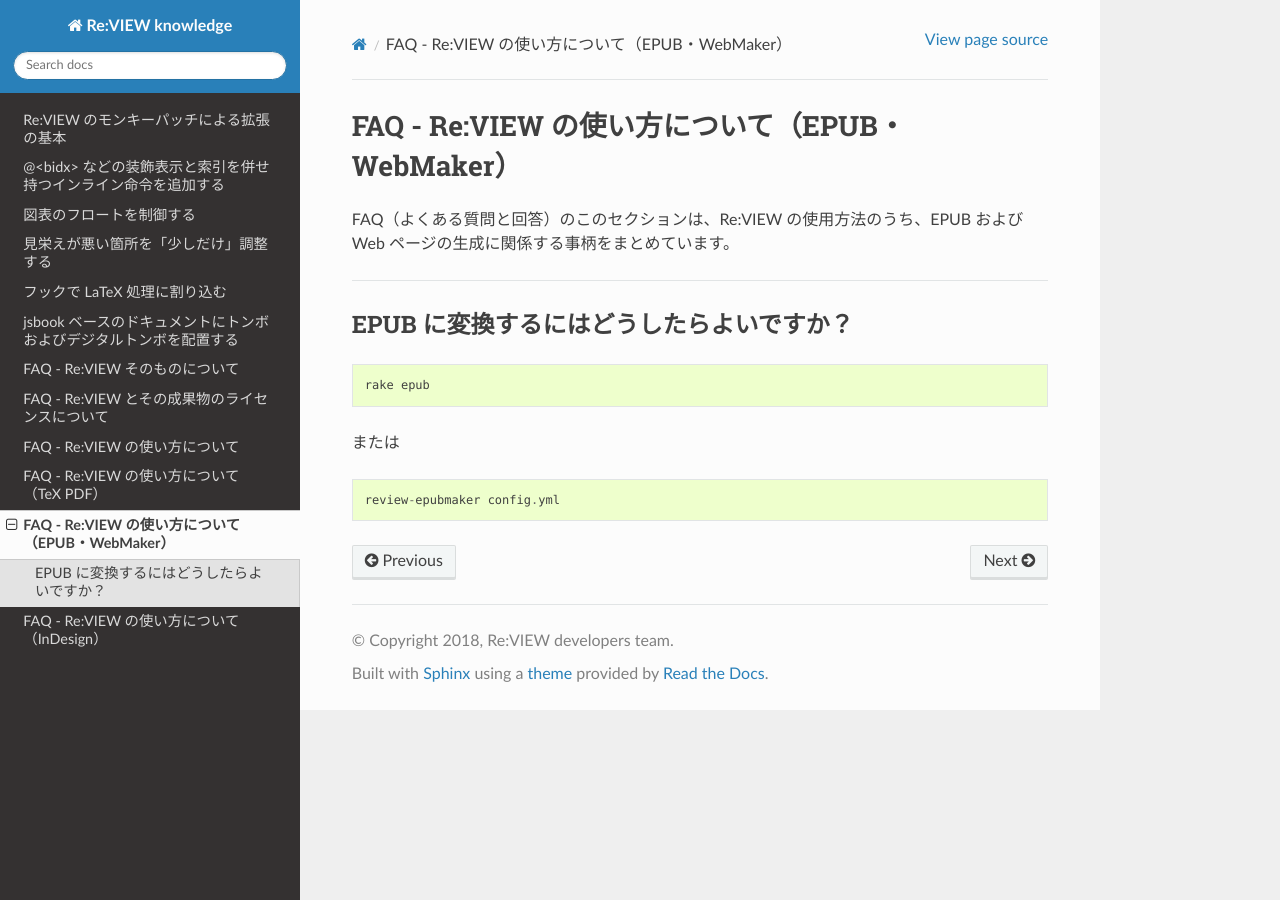
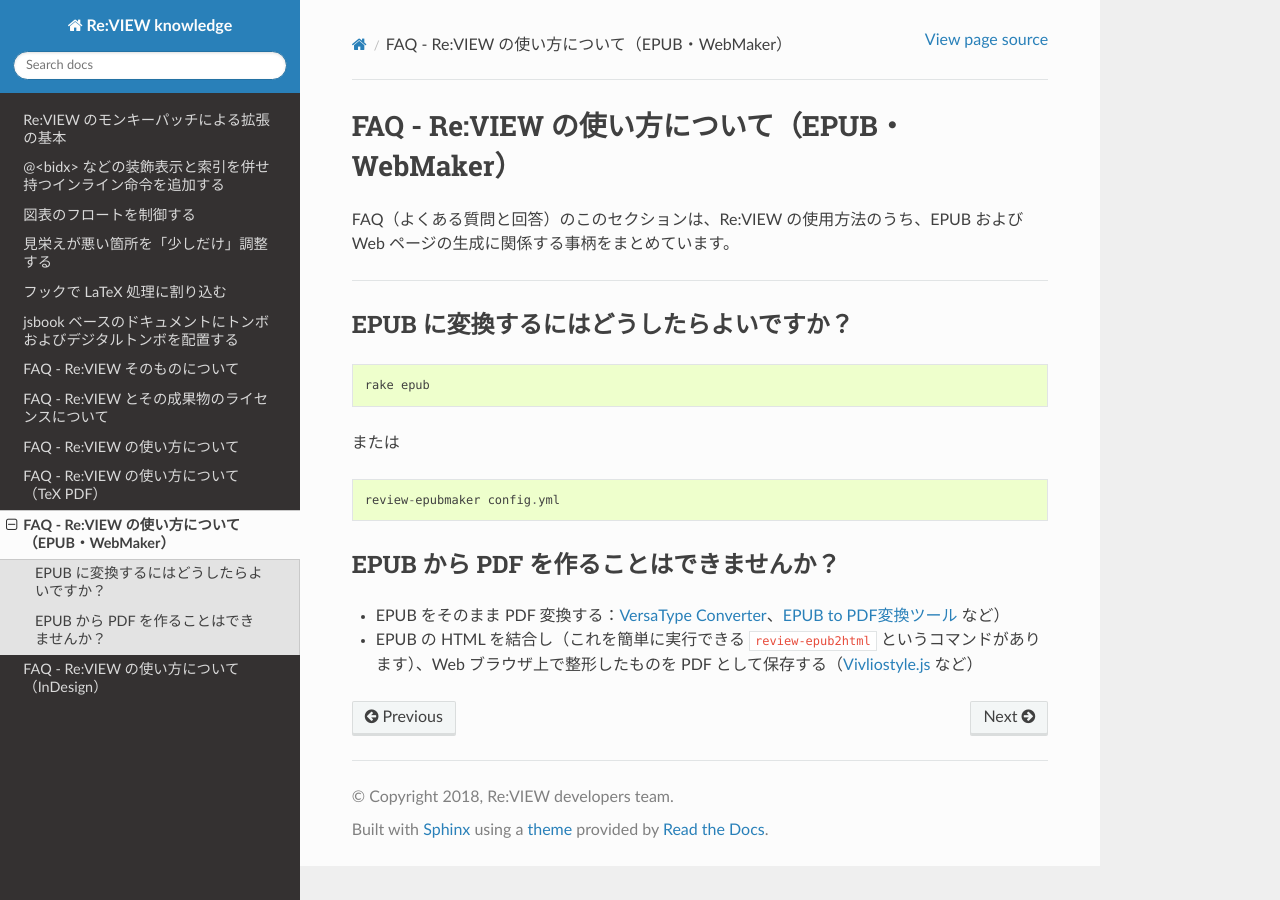
Before and after one commit to reviewml/reviewknowledge-ja, a Sphinx documentation site: the page built from docs/faq/faq-epub.md, in a window 1280 px wide. Built offline with Sphinx 7.4.7 and the Read the Docs theme 2.0.0, drawn with Linux system fonts in a browser that asks for light colours.

Commit message:
add more texfaq

````diff
--- a/docs/faq/faq-epub.md
+++ b/docs/faq/faq-epub.md
@@ -15,3 +15,8 @@
 ```
 review-epubmaker config.yml
 ```
+
+## EPUB から PDF を作ることはできませんか？
+
+- EPUB をそのまま PDF 変換する：[VersaType Converter](https://trim-marks.com/ja/)、[EPUB to PDF変換ツール](https://www.antenna.co.jp/epub/epubtopdf.html) など）
+- EPUB の HTML を結合し（これを簡単に実行できる `review-epub2html` というコマンドがあります）、Web ブラウザ上で整形したものを PDF として保存する（[Vivliostyle.js](https://vivliostyle.org/) など）
````
Also changed, not shown: docs/faq/faq-tex.md (+45 -1 lines).
